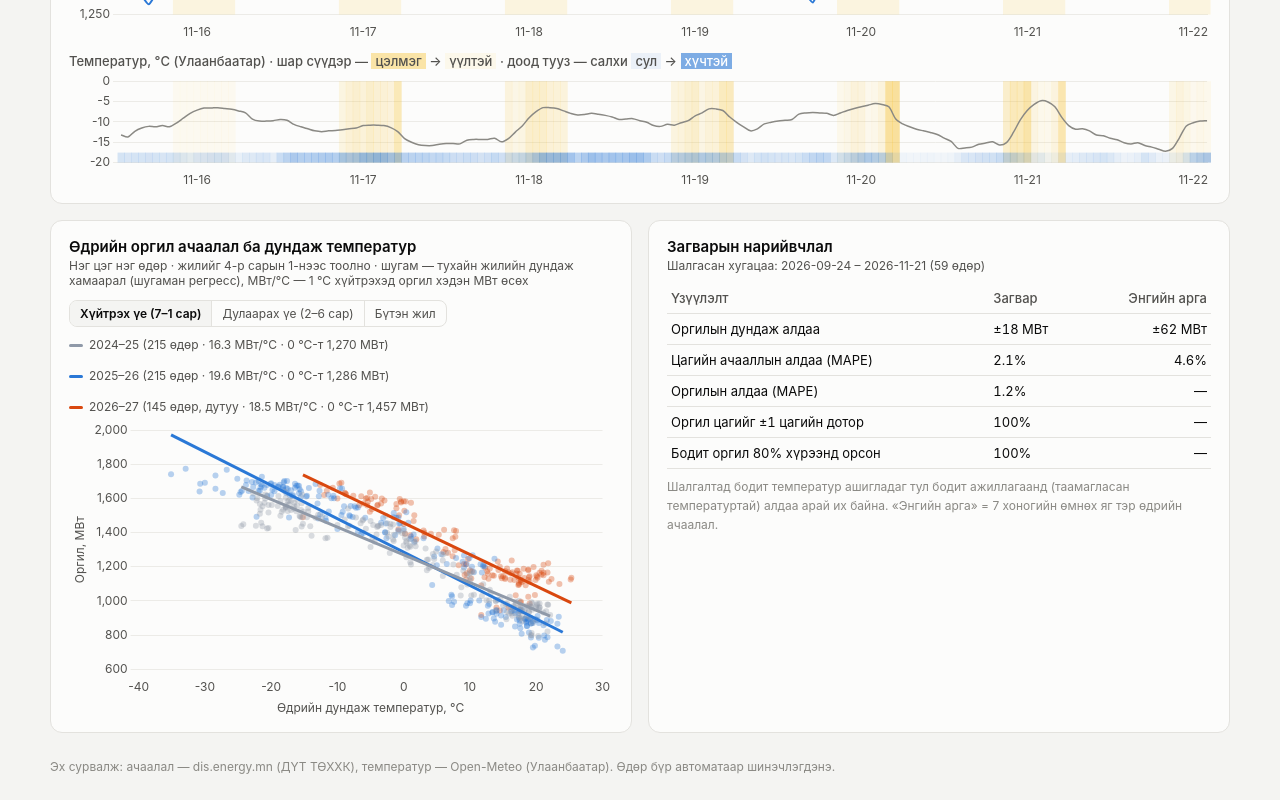
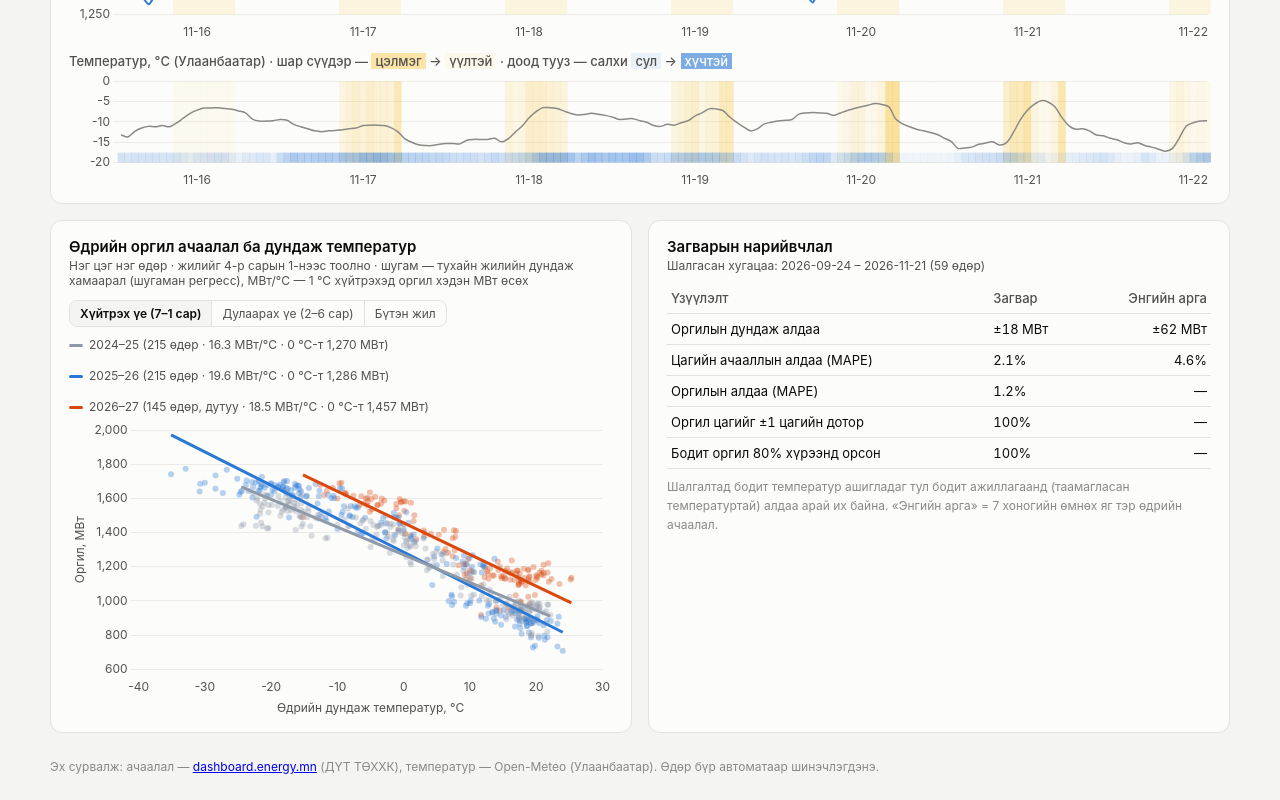
Before and after one commit to javkhlantug-eng/pfc, a plain HTML site: page docs/index.html in a window 1280 px wide. Shown: the part 2080-2880 px from the top of the page. Drawn offline with nearby package versions, Linux system fonts and the light colour scheme.

Commit message:
Footer source: dashboard.energy.mn
Co-Authored-By: Claude Opus 5.5 <noreply@anthropic.com>
Claude-Session: https://claude.ai/code/session_01J7T9DhQzmEZ5JoNRfniRM1

```diff
--- a/docs/index.html
+++ b/docs/index.html
@@ -164,7 +164,7 @@
     </div>
   </div>
 
-  <div class="foot">Эх сурвалж: ачаалал — dis.energy.mn (ДҮТ ТӨХХК), температур — Open-Meteo (Улаанбаатар). Өдөр бүр автоматаар шинэчлэгдэнэ.</div>
+  <div class="foot">Эх сурвалж: ачаалал — <a href="https://dashboard.energy.mn" target="_blank" rel="noopener">dashboard.energy.mn</a> (ДҮТ ТӨХХК), температур — Open-Meteo (Улаанбаатар). Өдөр бүр автоматаар шинэчлэгдэнэ.</div>
 </div>
 </div>
 
```
